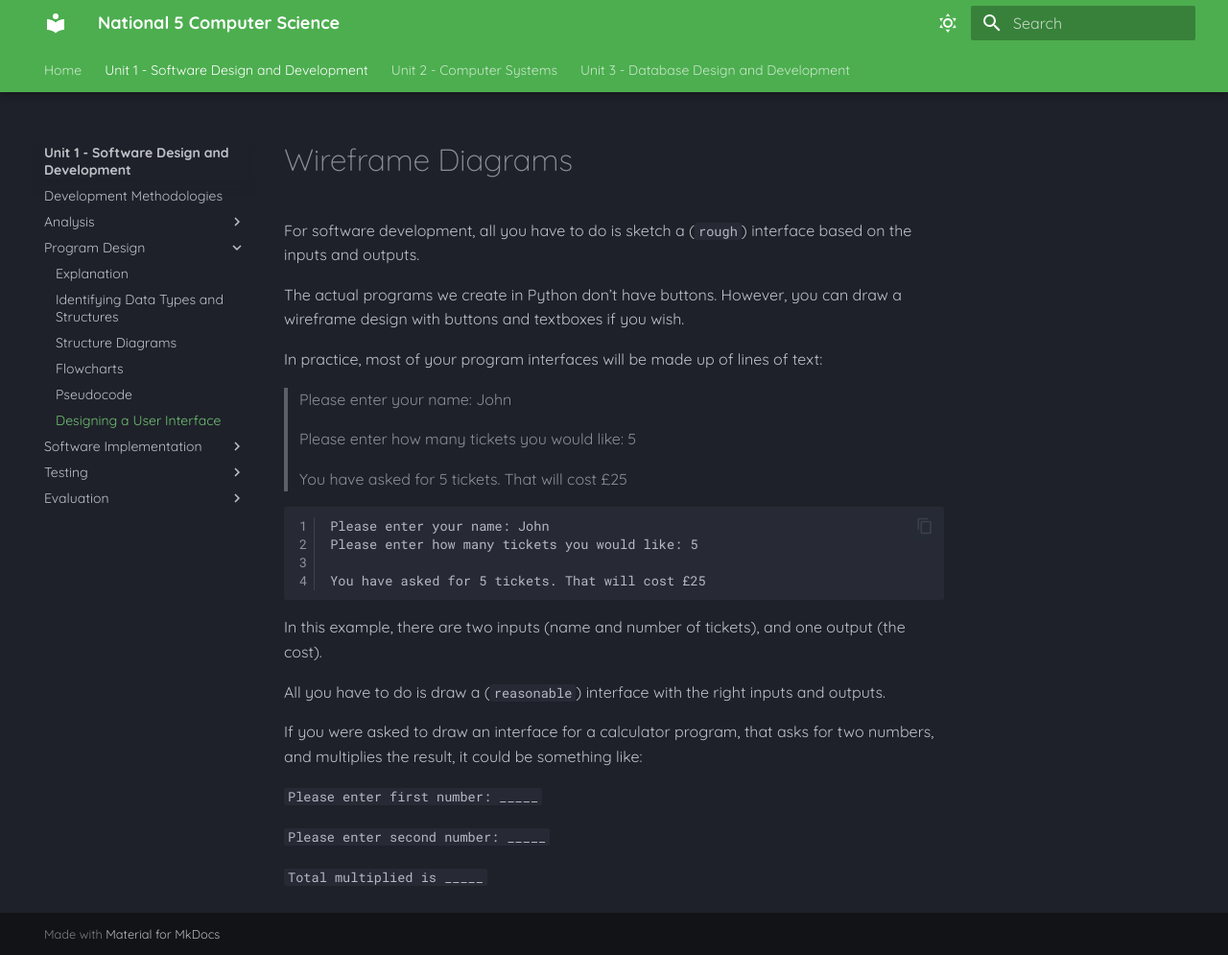
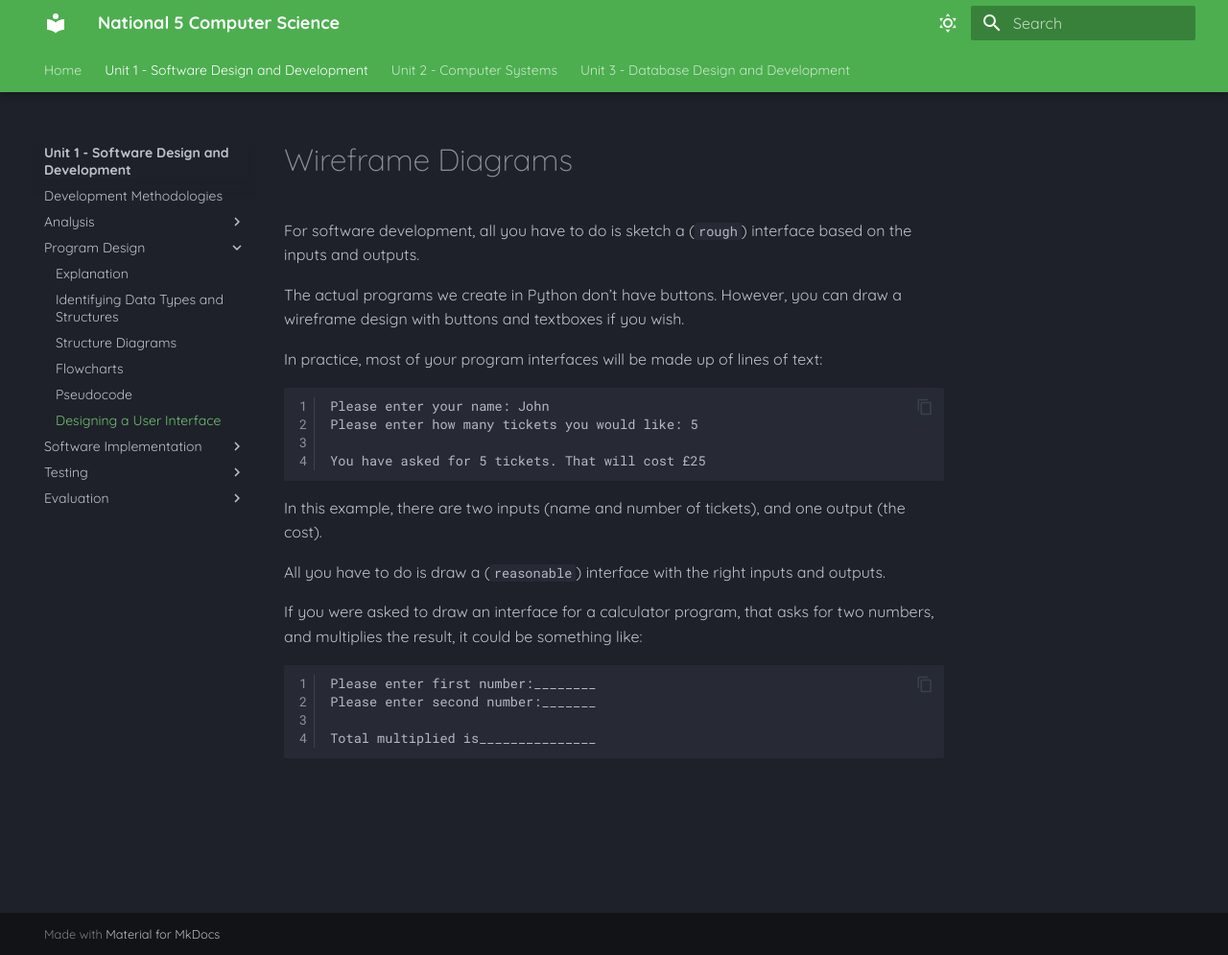
Before and after one commit to Mr-Wood-CS/National-5-CS, an MkDocs documentation site: the page built from docs/SDD/3.5-Designing-a-User-Interface.md, in a window 1280 px wide and 995 px high. Shown: the whole window at 96% size. Built offline with MkDocs 1.6.1 and Material for MkDocs 9.7.7, drawn with Linux system fonts in a browser that asks for light colours.

Commit message:
Update 3.5-Designing-a-User-Interface.md

````diff
--- a/docs/SDD/3.5-Designing-a-User-Interface.md
+++ b/docs/SDD/3.5-Designing-a-User-Interface.md
@@ -5,12 +5,6 @@ For software development, all you have to do is sketch a (`rough`) interface bas
 The actual programs we create in Python don’t have buttons. However, you can draw a wireframe design with buttons and textboxes if you wish.
 
 In practice, most of your program interfaces will be made up of lines of text:
-
-> Please enter your name: John
->
-> Please enter how many tickets you would like: 5
->
-> You have asked for 5 tickets. That will cost £25
 
 ``` pseudocode linenums="1"
 Please enter your name: John
@@ -25,8 +19,9 @@ All you have to do is draw a (`reasonable`) interface with the right inputs and
 
 If you were asked to draw an interface for a calculator program, that asks for two numbers, and multiplies the result, it could be something like:
 
-`Please enter first number: _____`
+``` pseudocode linenums="1"
+Please enter first number:________
+Please enter second number:_______
 
-`Please enter second number: _____`
-
-`Total multiplied is _____`
+Total multiplied is_______________
+```
````
